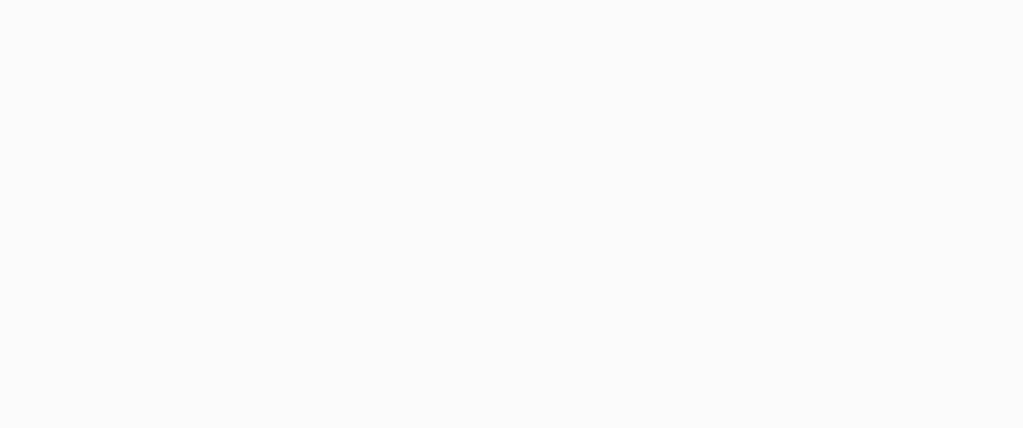
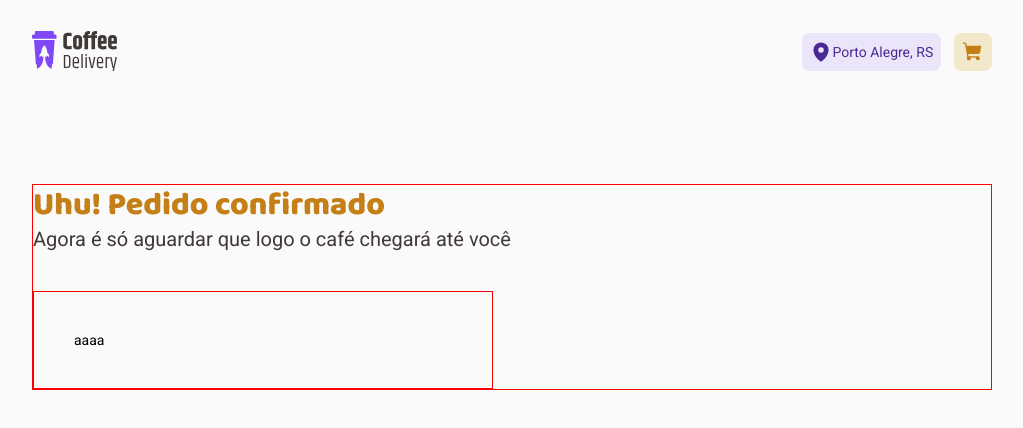
Before and after one commit to tsxfabio/ignite-coffee-delivery, a React (Vite) app: page /detalhes-da-compra in a window 1280 px wide. Before the commit this address had no page. Shown: the top 428 px of the page, without its empty margins (128-1151 px from the left). Built offline with nearby package versions, Linux system fonts and the light colour scheme.

Commit message:
criação da pagina detalhes da compra

```diff
--- a/src/Router.tsx
+++ b/src/Router.tsx
@@ -2,6 +2,7 @@ import { Route, Routes } from 'react-router-dom'
 import { Header } from './components/Header/Header.index'
 import { DefaultLayout } from './layouts/DefaultLayout'
 import { Carrinho } from './pages/Carrinho/carrinho.index'
+import { DetalhesDaCompra } from './pages/DetalhesDaCompra/DetalhesDaCompra.index'
 import { Home } from './pages/Home'
 
 export function Router() {
@@ -10,6 +11,7 @@ export function Router() {
       <Route path="/" element={<DefaultLayout />}>
         <Route path="/" element={<Home />} />
         <Route path="/carrinho" element={<Carrinho />} />
+        <Route path="/detalhes-da-compra" element={<DetalhesDaCompra />} />
       </Route>
     </Routes>
   )
--- /dev/null
+++ b/src/pages/DetalhesDaCompra/DetalhesDaCompra.index.tsx
@@ -0,0 +1,21 @@
+import {
+  DetalhesDaCompraContainer,
+  DetalhesPedidoContainer,
+  IconeDetalhesCard,
+} from './DetalhesDaCompra.styles'
+
+export function DetalhesDaCompra() {
+  return (
+    <DetalhesDaCompraContainer>
+      <h3>Uhu! Pedido confirmado</h3>
+      <span>Agora é só aguardar que logo o café chegará até você</span>
+      <div>
+        <DetalhesPedidoContainer>
+          <div className="cardDetalhes">
+            <IconeDetalhesCard>aaaa</IconeDetalhesCard>
+          </div>
+        </DetalhesPedidoContainer>
+      </div>
+    </DetalhesDaCompraContainer>
+  )
+}
--- /dev/null
+++ b/src/pages/DetalhesDaCompra/DetalhesDaCompra.styles.ts
@@ -0,0 +1,41 @@
+import styled from 'styled-components'
+
+export const DetalhesDaCompraContainer = styled.div`
+  display: flex;
+  flex-direction: column;
+
+  margin-top: 5rem;
+  border: 1px solid red;
+
+  h3 {
+    font-family: 'Baloo 2', cursive;
+    font-size: 2rem;
+    font-weight: 800;
+    line-height: 130%;
+
+    color: ${(props) => props.theme['yellow-700']};
+  }
+
+  span {
+    font-family: 'Roboto', sans-serif;
+    font-size: 1.25rem;
+    font-weight: 400;
+
+    color: ${(props) => props.theme['gray-700']};
+  }
+`
+
+export const DetalhesPedidoContainer = styled.div`
+  display: flex;
+  flex-direction: column;
+
+  width: 48%;
+  margin-top: 2.5rem;
+  padding: 2.5rem;
+
+  border: 1px solid red;
+`
+
+export const IconeDetalhesCard = styled.div.attrs((props) => ({
+  background: props.background,
+}))``
```
Also changed, not shown: src/components/CoffeeCard/CoffeeCard.index.tsx (+7 -6 lines), src/components/Modal/Modal.index.tsx (added, +7 -0 lines), src/components/Modal/Modal.style.ts (added, +10 -0 lines), src/pages/Home/components/Header/Header.index.tsx (added, +41 -0 lines).
